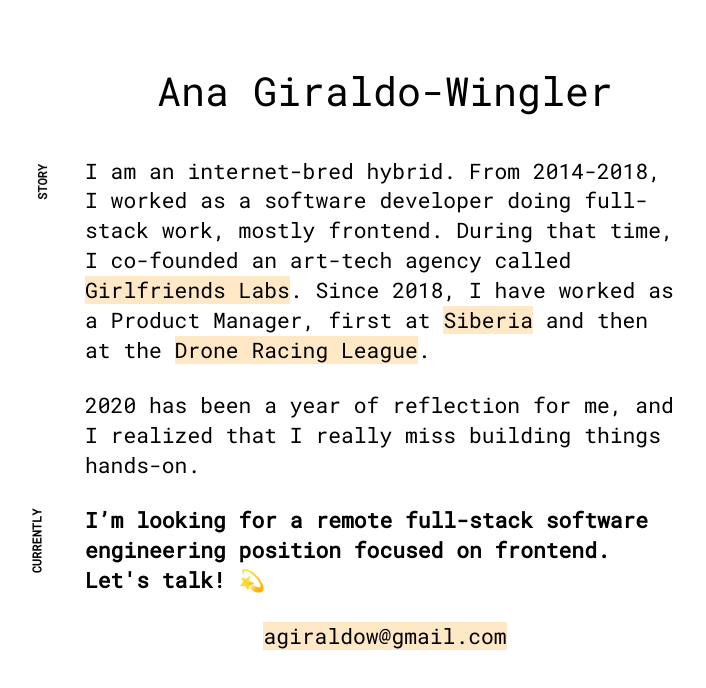
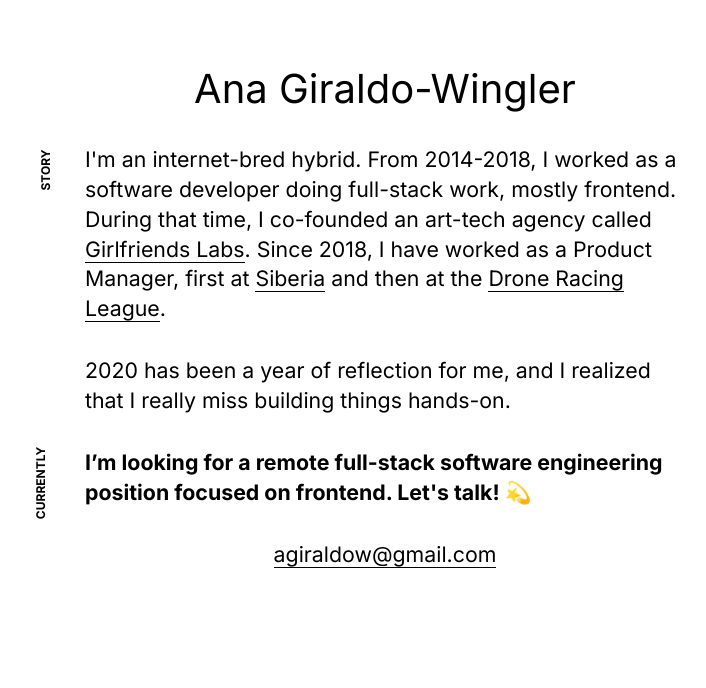
Before and after one commit to awanderingorill/anagw.com, a Gatsby site: page / in a window 1280 px wide. Shown: the whole page, without its empty margins (255-961 px from the left). Built offline with nearby package versions, Linux system fonts and the light colour scheme; Gatsby itself is replaced by a stand-in of ours; a web font is replaced by a local one.

Commit message:
Adjust margins and spacing

```diff
--- a/src/pages/index.js
+++ b/src/pages/index.js
@@ -5,10 +5,9 @@
 export default function About() {
   return (
     <Container>
-      <div class="gradient-circle"></div>
       <h1>Ana Giraldo-Wingler</h1>
       <p class="story">
-          I am an internet-bred hybrid. From 2014-2018, I worked as a software developer doing full-stack work, mostly frontend. During that time, I co-founded an art-tech agency called <a href="http://girlfriends.site" target="new">Girlfriends Labs</a>. Since 2018, I have worked as a Product Manager, first at <a href="http://siberia.io" target="new">Siberia</a> and then at the <a href="http://drl.io" target="new">Drone Racing League</a>.
+          I'm an internet-bred hybrid. From 2014-2018, I worked as a software developer doing full-stack work, mostly frontend. During that time, I co-founded an art-tech agency called <a href="http://girlfriends.site" target="new">Girlfriends Labs</a>. Since 2018, I have worked as a Product Manager, first at <a href="http://siberia.io" target="new">Siberia</a> and then at the <a href="http://drl.io" target="new">Drone Racing League</a>.
       </p>
       <p>
         2020 has been a year of reflection for me, and I realized that I really miss building things hands-on.
--- a/src/styles/global.css
+++ b/src/styles/global.css
@@ -9,29 +9,20 @@
 }
 
 h1 {
-    font-family: "Roboto Mono";
+    font-family: "Inter";
     color: black;
     font-size: 30pt;
     display: inline-block;
     padding-bottom: 0;
     /* border-bottom: 1px solid black; */
-    margin-top: 4rem;
+    margin-top: 2rem;
     z-index: 1000;
     font-weight: 500;
-}
-
-.gradient-circle {
-    display: flex;
-    min-height: 100vh;
-    min-width: 100vh;
-    position: fixed;
-    align-items: center;
-    align-self: center;
-    /* background: radial-gradient(50% 50% at 50% 50%, #9896FF 16.15%, #E4C4B5 60.42%, rgba(174, 210, 175, 0.16) 86.98%, rgba(255, 255, 255, 0.16) 100%); */
+    margin: 4rem 2rem 0 2rem;
 }
 
 p {
-    font-family: "Roboto Mono";
+    font-family: "Inter";
     color: black;
     font-size: 16pt;
     max-width: 600px;
@@ -39,17 +30,13 @@
     line-height: 1.3em;
     position: relative;
     line-height: 1.4em;
+    margin: 2rem 2rem 0 2rem;
 }
 
 a {
     color: black;
     text-decoration: none;
-    background: #ffe8c6;
-    background-position: bottom;
-    background-size: 100% 2px;
-    background-repeat: no-repeat;
-    text-decoration: none;
-    /* border-bottom: 1px solid black; */
+    border-bottom: 1px solid black;
 }
 
 p.story::before{
@@ -68,7 +55,6 @@
 }
 
 p.currently::before {
-    font-family: "Roboto Mono";
     content: "currently";
     position: absolute;
     left: -80px;
```
